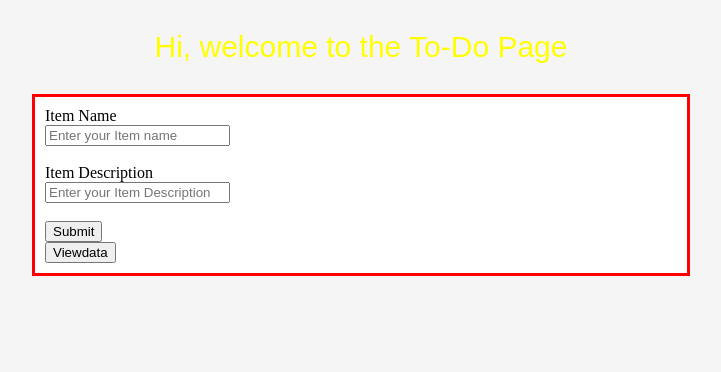
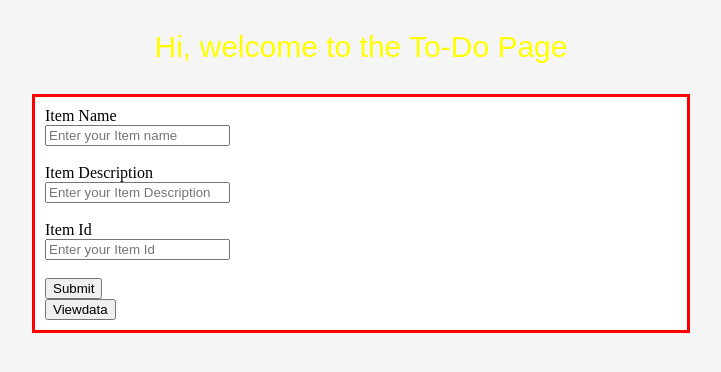
Before and after one commit to arpitt29/form-docker, a Flask app: page / in a window 1280 px wide. Shown: the top 372 px of the page, without its empty margins (279-1000 px from the left). Run offline with Flask 3, Linux system fonts and the light colour scheme.

Commit message:
Add Item Id field

```diff
--- a/frontend/templates/index.html
+++ b/frontend/templates/index.html
@@ -16,6 +16,9 @@
 
             <label for="Item Description">Item Description</label><br>
             <input type="Item Description" name="Item Description" id="Item Description" placeholder="Enter your Item Description"><br><br>
+
+              <label for="Item Id">Item Id</label><br>
+            <input type="Item Id" name="Item Id" id="Item Id" placeholder="Enter your Item Id"><br><br>
 
 
             <button type="submit">Submit</button>
```
